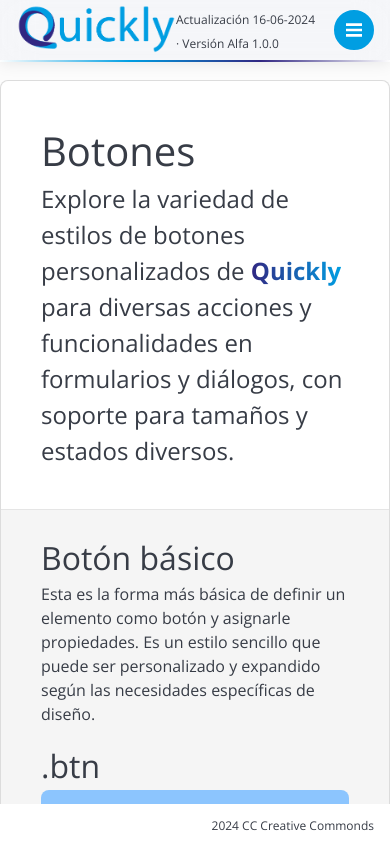
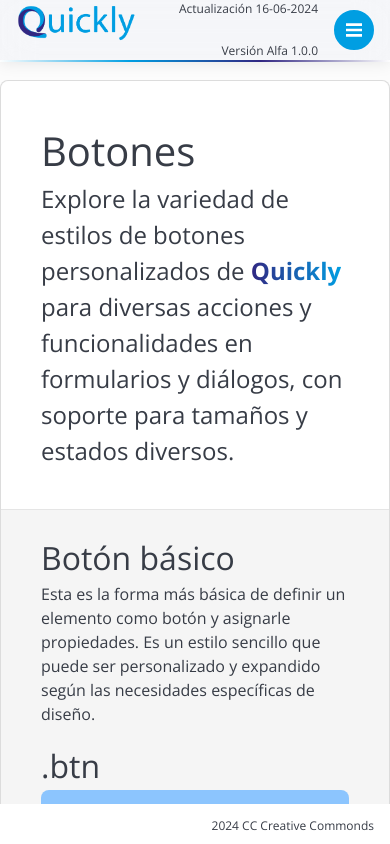
Before and after one commit to QuicklyCSS/Quickly, a plain HTML site: page botones.html in a window 390 px wide. Drawn offline with nearby package versions, Linux system fonts and the light colour scheme.

Commit message:
Actulializacion tamaño de logo

```diff
--- a/css/app.css
+++ b/css/app.css
@@ -66,6 +66,10 @@ header{
         flex-direction: column;
         align-items: flex-start;
         padding: 64px 0 !important;
+    }
+    .logo{
+        width: 120px;
+        padding: 4px 0 0 0;
     }
 }
 
--- a/header.html
+++ b/header.html
@@ -8,8 +8,13 @@
     <div class="grid item-1">
         <div class="grid align-content-hc align-vc">
             <div class="grid item-1 mr-2 hide-s show-m">
-                <!--small class="text-ar align-vc">Inicio proyecto 26-03-2024</small-->
-                <small class="text-ar align-vc">Actualización 16-06-2024 · Versión Alfa 1.0.0</small>
+                <div class="grid text-ar align-vc">
+                    <!--small class="text-ar align-vc">Inicio proyecto 26-03-2024</small-->
+                <!--small class="text-ar align-vc">Actualización 16-06-2024 · Versión Alfa 1.0.0</small-->
+                <small class="text-ar align-vc">Actualización 16-06-2024</small> <br>
+                <small class="text-ar align-vc">Versión Alfa 1.0.0</small>
+                </div>
+
             </div>
 
             <div class="hide show-s show-m">
```
